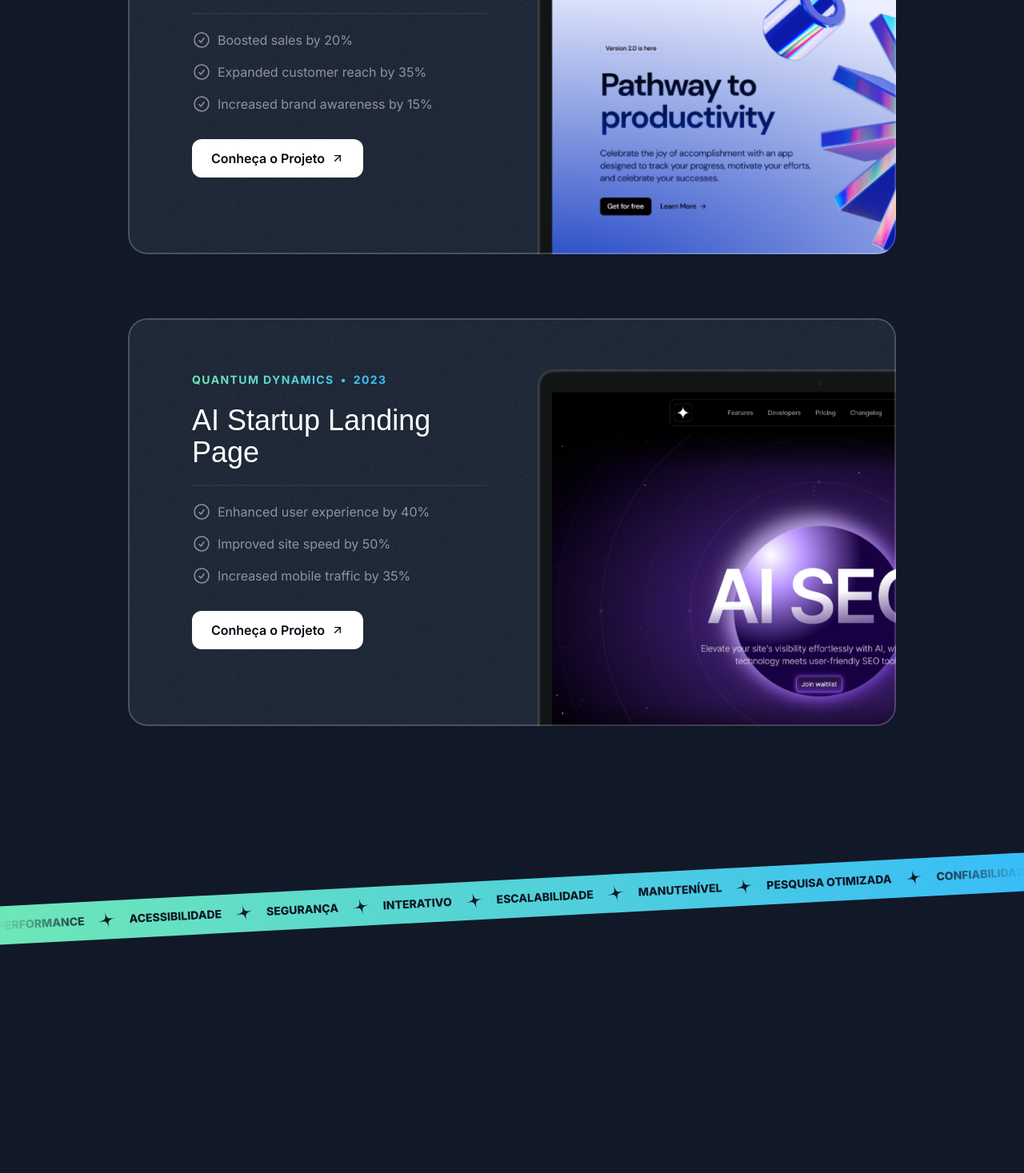
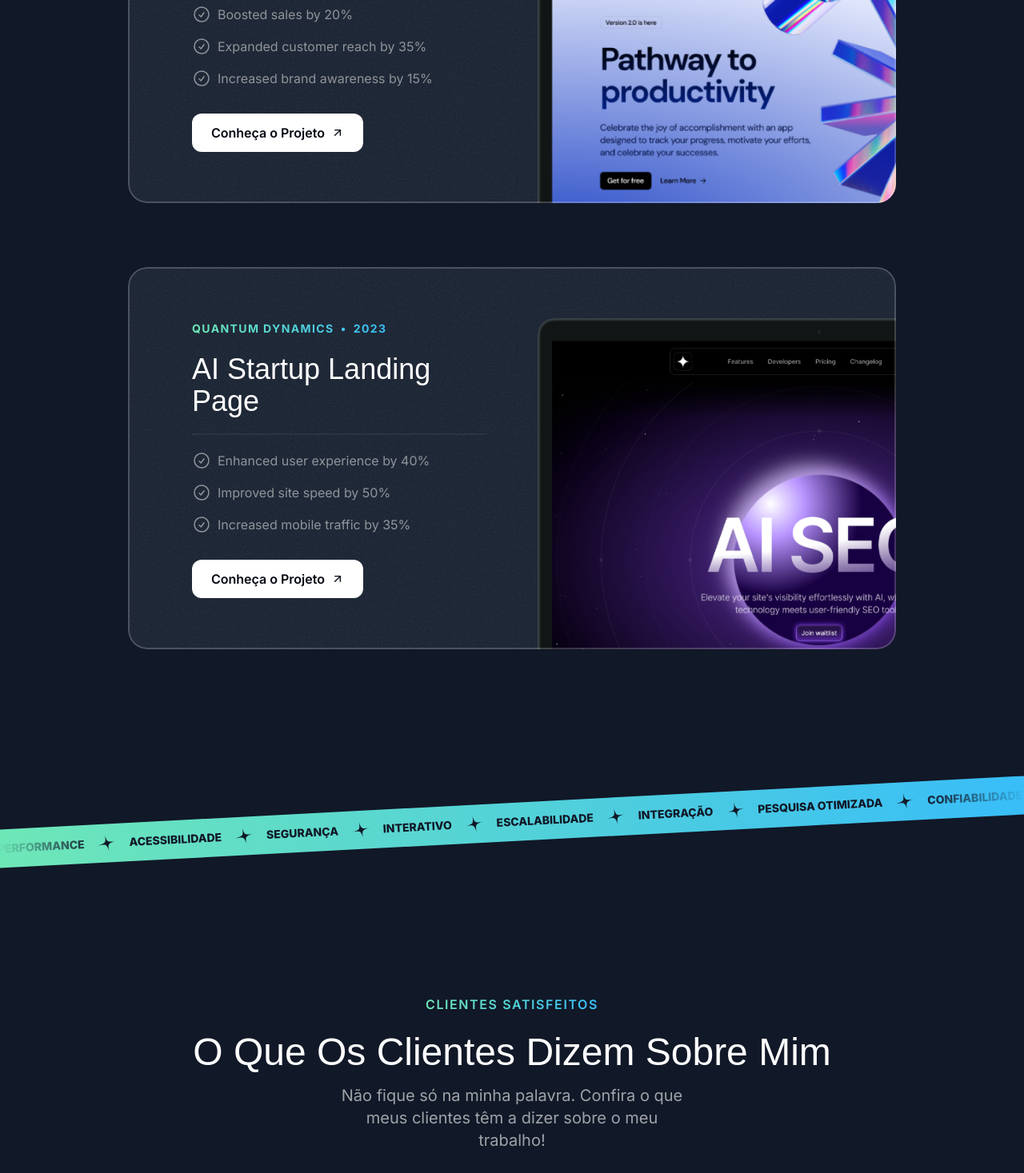
Before and after one commit to Gabriel-otirB/portfolio, a Next.js app: page / in a window 1280 px wide. Shown: the part 2124-3591 px from the top of the page at 80% size. Before the commit the page ends 3368 px from the top, so only its background shows below. Built offline with nearby package versions, Linux system fonts and the light colour scheme; a web font is replaced by a local one.

Commit message:
Tape and Testimonials section

```diff
--- a/src/app/page.tsx
+++ b/src/app/page.tsx
@@ -2,7 +2,7 @@ import Header from "@/sections/Header";
 import { HeroSection } from "@/sections/Hero";
 import { ProjectsSection } from '@/sections/Projects';
 import { TapeSection } from '@/sections/Tape';
-
+import { TestimonialsSection } from '@/sections/Testimonials';
 export default function Home() {
   return (
     <div>
@@ -10,6 +10,7 @@ export default function Home() {
       <HeroSection />
       <ProjectsSection />
       <TapeSection />
+      <TestimonialsSection />
     </div>
   );
 }
--- /dev/null
+++ b/src/components/Card.tsx
@@ -0,0 +1,25 @@
+import grainImage from '@/assets/images/grain.jpg';
+import { PropsWithChildren } from 'react';
+import { twMerge } from 'tailwind-merge';
+
+const Card = ({ className, children }: PropsWithChildren<{ className?: string }>) => {
+  return (
+    <div>
+      <div
+        className={twMerge(
+          `bg-gray-800 rounded-3xl relative z-0
+          overflow-hidden after:z-10 after:content-['']
+          after:absolute after:inset-0 after:outline-2
+          after:outline after:-outline-offset-2
+          after:rounded-3xl after:outline-white/20
+          after:pointer-events-none p-6`,
+          className
+        )}>
+        <div className='absolute inset-0 -z-10 opacity-5' style={{ backgroundImage: `url(${grainImage.src})` }}></div>
+        {children}
+      </div>
+    </div>
+  )
+}
+
+export default Card;
--- /dev/null
+++ b/src/components/SectionHeader.tsx
@@ -0,0 +1,17 @@
+const SectionHeader = ({ title, eyebrow, description }: { title: string, eyebrow: string, description: string }) => {
+  return (
+    <>
+      <div className="flex justify-center">
+        <p className="uppercase font-semibold tracking-widest bg-gradient-to-r from-emerald-300 to-sky-400 text-center text-transparent bg-clip-text">
+          {eyebrow}
+        </p>
+      </div>
+      <h2 className="font-serif text-3xl md:text-5xl text-center mt-6">{title}</h2>
+      <p className="text-center md:text-lg lg:text-xl text-white/60 mt-4 max-w-md mx-auto">
+        {description}
+      </p>
+    </>
+  )
+}
+
+export default SectionHeader;
--- a/src/sections/Projects.tsx
+++ b/src/sections/Projects.tsx
@@ -5,6 +5,8 @@ import Image from 'next/image';
 import CheckCircleIcon from '@/assets/icons/check-circle.svg';
 import ArrowUpRightIcon from '@/assets/icons/arrow-up-right.svg';
 import grainImage from '@/assets/images/grain.jpg';
+import SectionHeader from '@/components/SectionHeader';
+import Card from '@/components/Card';
 
 const portfolioProjects = [
   {
@@ -49,22 +51,12 @@ export const ProjectsSection = () => {
   return (
     <section className='pb-16 lg:py-24'>
       <div className="container">
-        <div className="flex justify-center">
-          <p className="uppercase font-semibold tracking-widest bg-gradient-to-r from-emerald-300 to-sky-400 text-center text-transparent bg-clip-text">
-            Impacto real com tecnologia
-          </p>
-        </div>
-        <h2 className="font-serif text-3xl md:text-5xl text-center mt-6">Projetos em Destaque</h2>
-        <p className="text-center md:text-lg lg:text-xl text-white/60 mt-4 max-w-md mx-auto">
-          Veja como converti conceitos em soluções digitais funcionais e envolventes.
-        </p>
+        <SectionHeader eyebrow='Impacto real com tecnologia' title='Projetos em Destaque' description='Veja como converti conceitos em soluções digitais funcionais e envolventes.' />
         <div className="mt-10 md:mt-20 flex flex-col gap-20">
           {portfolioProjects.map((project) => (
-            <div key={project.title}
-              className="bg-gray-800 rounded-3xl relative overflow-hidden z-0 p-8 px-8 md:px-10 lg:px-20 pt-8 md:pt-12 lg:pt-16
-              after:z-10 after:content-[''] after:absolute after:inset-0 after:outline-2 after:outline after:-outline-offset-2 after:rounded-3xl after:outline-white/20 after:pointer-events-none"
+            <Card key={project.title}
+                  className="px-8 pt-8 pb-0 md:px-10 md:pt-12 lg:pt-16 lg:px-20"
             >
-              <div className='absolute inset-0 -z-10 opacity-5' style={{ backgroundImage: `url(${grainImage.src})` }}></div>
               <div className='lg:grid lg:grid-cols-2 lg:gap-16'>
                 <div className='lg:pb-16'> {/* or lg:pb-8 */}
                   <div className='bg-gradient-to-r from-emerald-300 to-sky-400 inline-flex gap-2 font-bold uppercase tracking-widest text-sm text-transparent bg-clip-text'>
@@ -97,7 +89,7 @@ export const ProjectsSection = () => {
                   />
                 </div>
               </div>
-            </div>
+            </Card>
           ))}
         </div>
       </div>
--- a/src/sections/Tape.tsx
+++ b/src/sections/Tape.tsx
@@ -6,13 +6,13 @@ const words = [
   "Segurança",
   "Interativo",
   "Escalabilidade",
-  "Manutenível",
+  "Integração",
   "Pesquisa Otimizada",
   "Confiabilidade",
+  "Inovação",
+  "Robustez",
+  "Eficiência",
   "Sustentabilidade",
-  "Inovação",
-  "Eficiência",
-  "Consistência",
 ]
 
 export const TapeSection = () => {
--- a/src/sections/Testimonials.tsx
+++ b/src/sections/Testimonials.tsx
@@ -3,40 +3,72 @@ import memojiAvatar2 from "@/assets/images/memoji-avatar-2.png";
 import memojiAvatar3 from "@/assets/images/memoji-avatar-3.png";
 import memojiAvatar4 from "@/assets/images/memoji-avatar-4.png";
 import memojiAvatar5 from "@/assets/images/memoji-avatar-5.png";
+import SectionHeader from '@/components/SectionHeader';
+import Image from 'next/image';
+import grainImage from '@/assets/images/grain.jpg';
+import Card from '@/components/Card';
 
 const testimonials = [
     {
-    name: "Alex Turner",
-    position: "Marketing Manager @ TechStartups",
-    text: "Alex was instrumental in transforming our website into a powerful marketing tool. His attention to detail and ability to understand our brand is exceptional. We're thrilled with the results!",
+        name: "Oliver Tadeo",
+        position: "Gerente de Marketing @ Soluções Digitais",
+        text: "Trabalhar com o Gabriel foi uma experiência incrível. Ele transformou nosso site em uma poderosa ferramenta de marketing. Sua atenção aos detalhes e capacidade de entender nossa marca são excepcionais. Estamos muito satisfeitos com os resultados!",
         avatar: memojiAvatar1,
     },
     {
-    name: "Olivia Green",
-    position: "Head of Design @ GreenLeaf",
-    text: "Working with Alex was a pleasure. His expertise in frontend development brought our designs to life in a way we never imagined. The website has exceeded our expectations.",
+        name: "Jeniffer Santos",
+        position: "Chefe de Design @ VerdeDesign",
+        text: "Trabalhar com Gabriel foi um prazer. Sua expertise no desenvolvimento frontend trouxe nossos designs à vida de uma maneira que nunca imaginamos. O site superou todas as nossas expectativas.",
         avatar: memojiAvatar2,
     },
     {
-    name: "Daniel White",
-    position: "CEO @ InnovateCo",
-    text: "Alex's ability to create seamless user experiences is unmatched. Our website has seen a significant increase in conversions since launching the new design. We couldn't be happier.",
+        name: "Michael Martinez",
+        position: "CEO @ InovaTechnolgy Solutions",
+        text: "A habilidade de Gabriel em criar experiências de usuário perfeitas é incomparável. Desde o lançamento do novo design, tivemos um aumento significativo nas conversões. Não poderíamos estar mais felizes.",
         avatar: memojiAvatar3,
     },
     {
-    name: "Emily Carter",
-    position: "Product Manager @ GlobalTech",
-    text: "Alex is a true frontend wizard. He took our complex product and transformed it into an intuitive and engaging user interface. We're already seeing positive feedback from our customers.",
+        name: "Lorrayne Souza",
+        position: "Gerente de Produto @ Nexa Innovations",
+        text: "Gabriel é um verdadeiro mago do frontend. Ele transformou nosso produto complexo em uma interface de usuário intuitiva e envolvente. Já estamos recebendo feedbacks positivos dos nossos clientes.",
         avatar: memojiAvatar4,
     },
     {
-    name: "Michael Brown",
-    position: "Director of IT @ MegaCorp",
-    text: "Alex's work on our website has been nothing short of exceptional. He's a talented developer who is also a great communicator. We highly recommend him.",
+        name: "Lucas Almeida",
+        position: "Diretor de TI @ CorpTech Solutions",
+        text: "O trabalho de Gabriel no nosso site foi nada menos que excepcional. Ele é um desenvolvedor talentoso, além de ser um excelente comunicador. Recomendamos muito seu trabalho.",
         avatar: memojiAvatar5,
-  },
+    }
+
 ];
 
 export const TestimonialsSection = () => {
-  return <div>Testimonials Section</div>;
+    return (
+        <div className='py-16 lg:py-24'>
+            <div className='container'>
+                <SectionHeader
+                    eyebrow='Clientes Satisfeitos'
+                    title='O Que Os Clientes Dizem Sobre Mim'
+                    description='Não fique só na minha palavra. Confira o que meus clientes têm a dizer sobre o meu trabalho!' />
+                <div className='mt-16 lg:mt-20 flex overflow-x-clip [mask-image:linear-gradient(to_right,transparent,black_10%,black_90%,transparent)]'>
+                    <div className='flex gap-8 flex-none'>
+                        {testimonials.map((testimonial) => (
+                            <Card key={testimonial.name} className='max-w-xs md:max-w-md md:p-8'>
+                                <div className='flex gap-4 items-center'>
+                                    <div className='size-14 bg-gray-700 inline-flex items-center justify-center rounded-full flex-shrink-0'>
+                                        <Image src={testimonial.avatar} alt={testimonial.name} className='max-h-full' />
+                                    </div>
+                                    <div>
+                                        <div className='font-semibold'>{testimonial.name}</div>
+                                        <div className='text-sm text-white/40'>{testimonial.position}</div>
+                                    </div>
+                                </div>
+                                <p className='mt-4 md:mt-6 text-sm md:text-base'>{testimonial.text}</p>
+                            </Card>
+                        ))}
+                    </div>
+                </div>
+            </div>
+        </div>
+    );
 };
```
Lines whose indentation alone changed are shown as unchanged.
